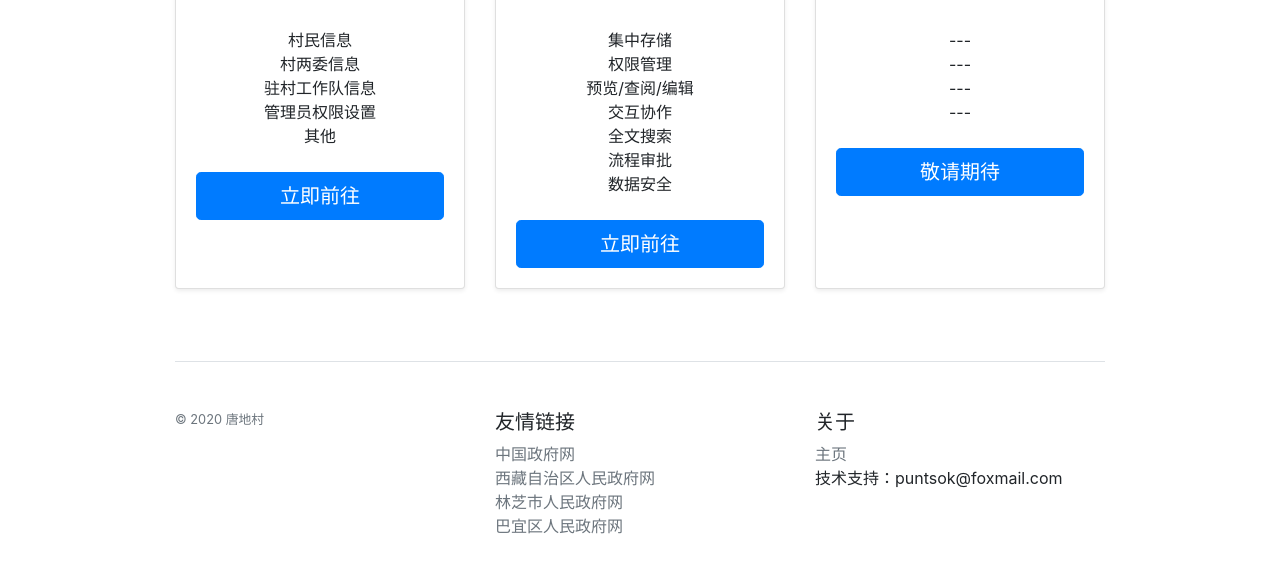
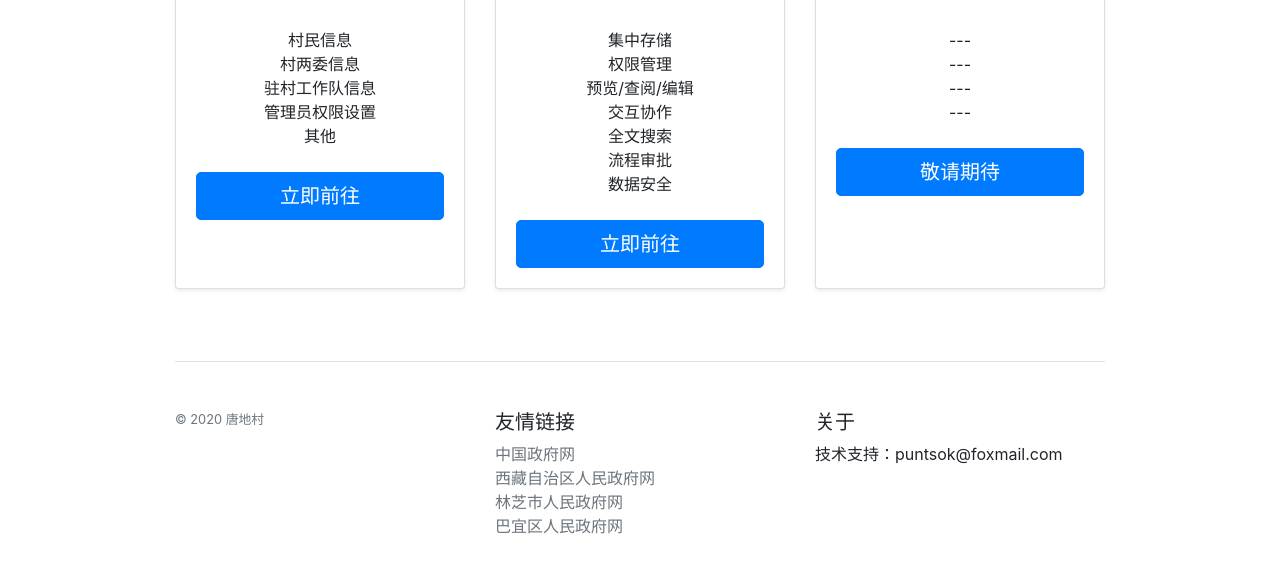
Before and after one commit to tangdicun/tangdicun.github.io, a plain HTML site: page index.html in a window 1280 px wide. Shown: the part 373-946 px from the top of the page. Drawn offline with Linux system fonts and the light colour scheme.

Commit message:
Update index.html

```diff
--- a/index.html
+++ b/index.html
@@ -132,7 +132,7 @@
       <div class="col-6 col-md">
         <h5>关于</h5>
         <ul class="list-unstyled text-small">
-          <li><a class="text-muted" href="https://github.com/tangdicun">主页</a></li>
+
           <li> 技术支持：puntsok@foxmail.com </li>
           <!-- <li><a class="text-muted" href="#">Privacy</a></li>
           <li><a class="text-muted" href="#">Terms</a></li> -->
```
